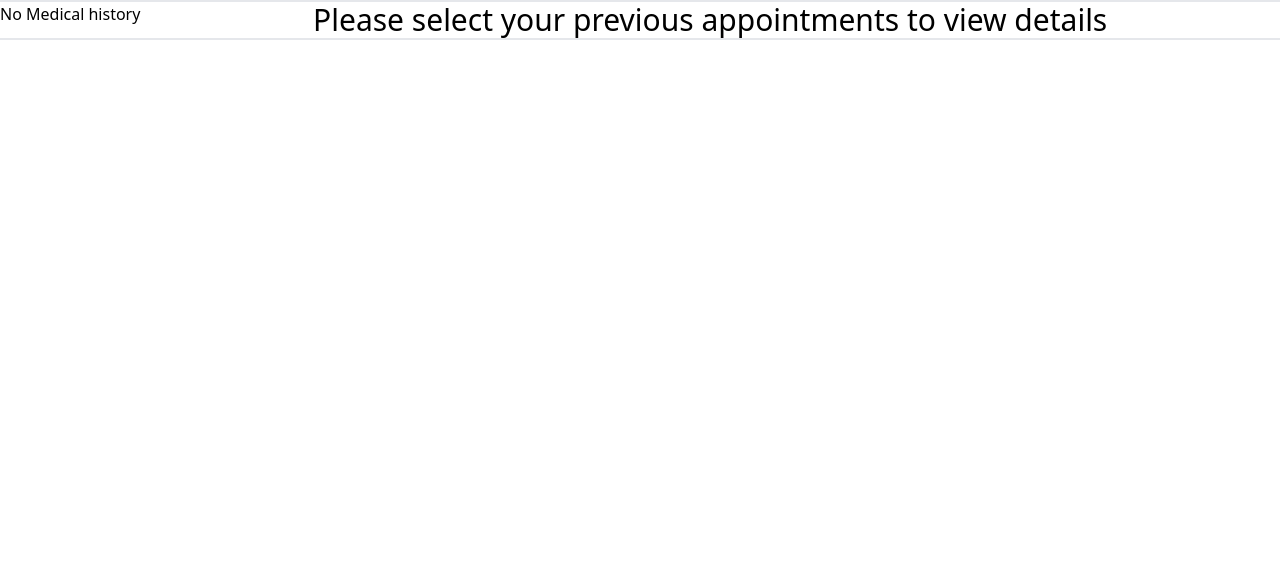
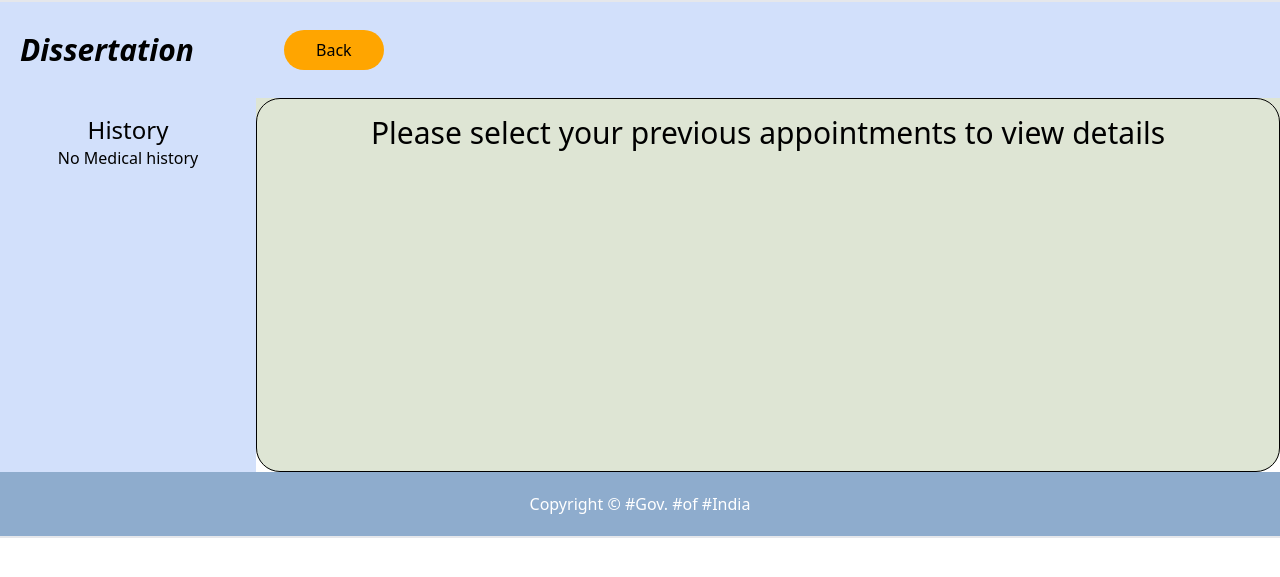
Before and after one commit to charan002/dissertation, a Flask app: template templates/remarksandprescriptions.html in a window 1280 px wide. Shown: the top 577 px of the page. Run offline with Flask 3, Linux system fonts and the light colour scheme; the template is opened without the code that fills it, so the values that code supplies are empty; style sheets or scripts are compiled from the project's sources.

Commit message:
Added style changes to remarksandorescriptions page

```diff
--- a/static/js/remarksAndPrescriptions.js
+++ b/static/js/remarksAndPrescriptions.js
@@ -30,7 +30,7 @@ const handleClick = (event) => {
             </div>
             ${data["remarks"] ?
             `<div class="flex my-2 items-center">
-                <svg xmlns="http://www.w3.org/2000/svg" height="24px" viewBox="0 -960 960 960" width="24px" fill="#434343"><path d="M384.62-220v-40H800v40H384.62Zm0-240v-40H800v40H384.62Zm0-240v-40H800v40H384.62ZM213.08-186.92q-21.9 0-37.49-15.59Q160-218.11 160-240t15.59-37.49q15.59-15.59 37.49-15.59 21.89 0 37.48 15.59 15.59 15.6 15.59 37.49t-15.59 37.49q-15.59 15.59-37.48 15.59Zm0-240q-21.9 0-37.49-15.59Q160-458.11 160-480t15.59-37.49q15.59-15.59 37.49-15.59 21.89 0 37.48 15.59 15.59 15.6 15.59 37.49t-15.59 37.49q-15.59 15.59-37.48 15.59Zm0-240q-21.9 0-37.49-15.59Q160-698.11 160-720t15.59-37.49q15.59-15.59 37.49-15.59 21.89 0 37.48 15.59 15.59 15.6 15.59 37.49t-15.59 37.49q-15.59 15.59-37.48 15.59Z"/></svg>
+                <svg xmlns="http://www.w3.org/2000/svg" height="24px" viewBox="0 -960 960 960" width="24px" fill="#434343"><path d="M120-266q-23 0-38.5-15.5T66-320q0-23 15.5-38.5T120-374q8 0 15 1.5t13 6.5l206-206q-5-6-6.5-13t-1.5-15q0-23 15.5-38.5T400-654q23 0 38.5 15.5T454-600q0 6-6 26l126 126q6-3 12-4.5t14-1.5q8 0 14.5 1.5T626-446l168-168q-5-5-6.5-11.5T786-640q0-23 15.5-38.5T840-694q23 0 38.5 15.5T894-640q0 23-15.5 38.5T840-586q-8 0-14.5-1.5T814-594L646-426q5 5 6.5 11.5T654-400q0 23-15.5 38.5T600-346q-23 0-38.5-15.5T546-400q0-8 1.5-15t6.5-13L428-554q-6 5-13 6.5t-15 1.5q-6 0-26-6L168-346q3 6 4.5 12t1.5 14q0 23-15.5 38.5T120-266Z"/></svg>
                 <textarea class="p-2 rounded-3xl bg-white ml-2" disabled style="resize: none">${data["remarks"]}</textarea>
             </div>` : ""}
             ${data["prescription"] ?
--- a/templates/home.html
+++ b/templates/home.html
@@ -70,9 +70,9 @@
             <div class="px-4">
                 <button onclick="redirect('/remarksandprescriptions')" class="w-full rounded-3xl hover:bg-[#ffb326] my-4">Medical History & Prescriptions</button>
             </div>
-            <div class="px-4">
+            <!-- <div class="px-4">
                 <button class="w-full rounded-3xl hover:bg-[#ffb326] mb-4">Profile</button>
-            </div>
+            </div> -->
         </div>
         <main class="rounded-3xl">
             <header class="flex justify-between " id="header">
--- a/templates/remarksandprescriptions.html
+++ b/templates/remarksandprescriptions.html
@@ -4,16 +4,20 @@
 <head>
     <meta charset="UTF-8">
     <meta name="viewport" content="width=device-width, initial-scale=1.0">
-    <title>Document</title>
+    <title>Medical History</title>
     <link rel="stylesheet" href="{{ url_for('static', filename='styles/output.css') }}">
 </head>
 
 <body>
-    <div class="flex">
-        <div>
+    <div class="grid grid-cols-[20%_80%] w-screen">
+        <div class="bg-[#D2E0FB] flex flex-col">
+            <div class="absolute top-8 left-5 text-3xl font-bold italic">Dissertation</div>
+            <div class="flex flex-col mt-24 p-4">
+                <div >
+                    <p class="text-2xl">History</p>
                     {% if data.remarksAndPrescriptions %}
                     {% for item in data.remarksAndPrescriptions %}
-            <div data-mydata='{{ item|tojson }}' onclick="handleClick(event)" class="flex hover:cursor-pointer">
+                    <div data-mydata='{{ item|tojson }}' onclick="handleClick(event)" class="flex hover:cursor-pointer rounded-3xl m-4 py-2 px-4 text-center bg-[#ffb326] drop-shadow-xl">
                         <p class="capitalize">{{ item.hospitalname }}</p>
                         {% set date_split = item.displayDate.split("-") %}
                         <p class="mx-1">{{ date_split[2] }}</p>
@@ -32,10 +36,30 @@
                     <p>No Medical history</p>
                     {% endif %}
                 </div>
+            </div>
+
+        </div>
+        <main class="rounded-3xl">
+            <header class="flex justify-between " id="header">
+                <div class="flex flex-row-reverse m-2">
+                    <button class="rounded-3xl" onclick="window.history.back();">Back</button>
+                </div>
+                <div class="flex flex-row-reverse m-2">
+                </div>
+            </header>
+            <div class="rounded-3xl px-4 pb-80 pt-4 overflow-hidden border border-black flex flex-col">
+
                 <div id="detailed-info" class="flex flex-grow justify-center items-center">
                     <h1 class="text-center text-3xl">Please select your previous appointments to view details</h1>
+
+
                 </div>
             </div>
+        </main>
+    </div>
+    <footer>
+        <p>Copyright © #Gov. #of #India</p>
+    </footer>
 </body>
 <script src="{{ url_for('static', filename='js/remarksAndPrescriptions.js' ) }}" defer></script>
 
```
Lines whose indentation alone changed are shown as unchanged.
